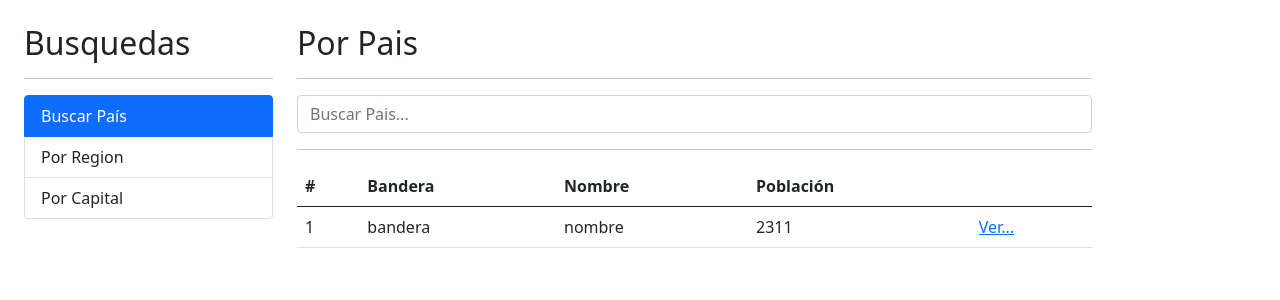
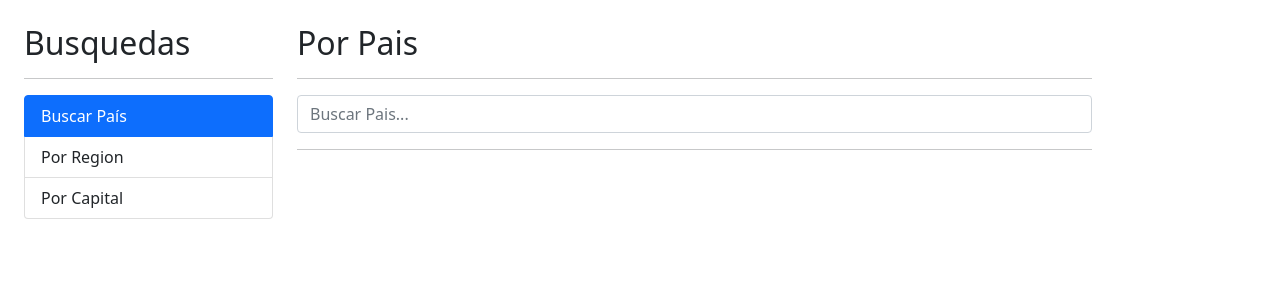
Before and after one commit to LuisCutzal/03-paisesApp, an Angular app: page / in a window 1280 px wide. Shown: the top 300 px of the page. Built offline with nearby package versions, Linux system fonts and the light colour scheme.

Commit message:
Llenar la tabla de países

```diff
--- a/src/app/pais/pages/por-pais/por-pais.component.html
+++ b/src/app/pais/pages/por-pais/por-pais.component.html
@@ -18,7 +18,7 @@
     La busqueda de "{{termino}}" no se encontro
 </div>
 
-<div *ngIf="!existeError"
+<div *ngIf="paises.length>0"
     class="row">
     <div class="col">
         <table class="table table-hover">
@@ -33,13 +33,15 @@
                 </tr>
             </thead>
             <tbody>
-                <tr>
-                    <td>1</td>
-                    <td>bandera</td>
-                    <td>nombre</td>
-                    <td>2311</td>
+                <tr *ngFor="let pais of paises; let i=index">
+                    <td>{{i+1}}</td>
                     <td>
-                        <a href="/pais/cri">Ver...</a>
+                        <img class="small-flag" [src]="pais.flag">
+                    </td>
+                    <td>{{pais.name}}</td>
+                    <td>{{pais.population | number}}</td>
+                    <td>
+                        <a [routerLink]="['/pais',pais.alpha2Code]">Ver...</a> <!--siempre importar en el modulo RouterModule para usar el [routerLink]-->
                     </td>
                 </tr>
             </tbody>
--- a/src/app/pais/pages/por-pais/por-pais.component.ts
+++ b/src/app/pais/pages/por-pais/por-pais.component.ts
@@ -1,5 +1,6 @@
 import { Component } from '@angular/core';
 import { PaisService } from '../../services/pais.service';
+import { Contry } from '../../interfaces/pais.interface';
 
 @Component({
   selector: 'app-por-pais',
@@ -11,18 +12,21 @@
 
   termino:string="";
   existeError:boolean=false;
+  paises:Contry[]=[];
 
   constructor(private paisService:PaisService) { }
 
   buscar(){
     this.existeError=false;
     console.log(this.termino);
+
     this.paisService.buscarPais(this.termino)
-    .subscribe((paises)=>{
-      console.log(paises);
+    .subscribe((argumento)=>{
+      console.log(argumento);
+      this.paises=argumento;
     },(err)=>{
       this.existeError=true;
-
+      this.paises=[];
     });
   }
 }
--- a/src/app/pais/pais.module.ts
+++ b/src/app/pais/pais.module.ts
@@ -5,6 +5,7 @@
 import { PorPaisComponent } from './pages/por-pais/por-pais.component';
 import { PorRegionComponent } from './pages/por-region/por-region.component';
 import { VerPaisComponent } from './pages/ver-pais/ver-pais.component';
+import { RouterModule } from '@angular/router';
 
 
 
@@ -24,7 +25,8 @@
   ],
   imports: [
     CommonModule,
-    FormsModule
+    FormsModule,
+    RouterModule
   ]
 })
 export class PaisModule { }
--- a/src/styles.css
+++ b/src/styles.css
@@ -1 +1,3 @@
-/* You can add global styles to this file, and also import other style files */
+.small-flag{
+    width: 50px;
+}
```
